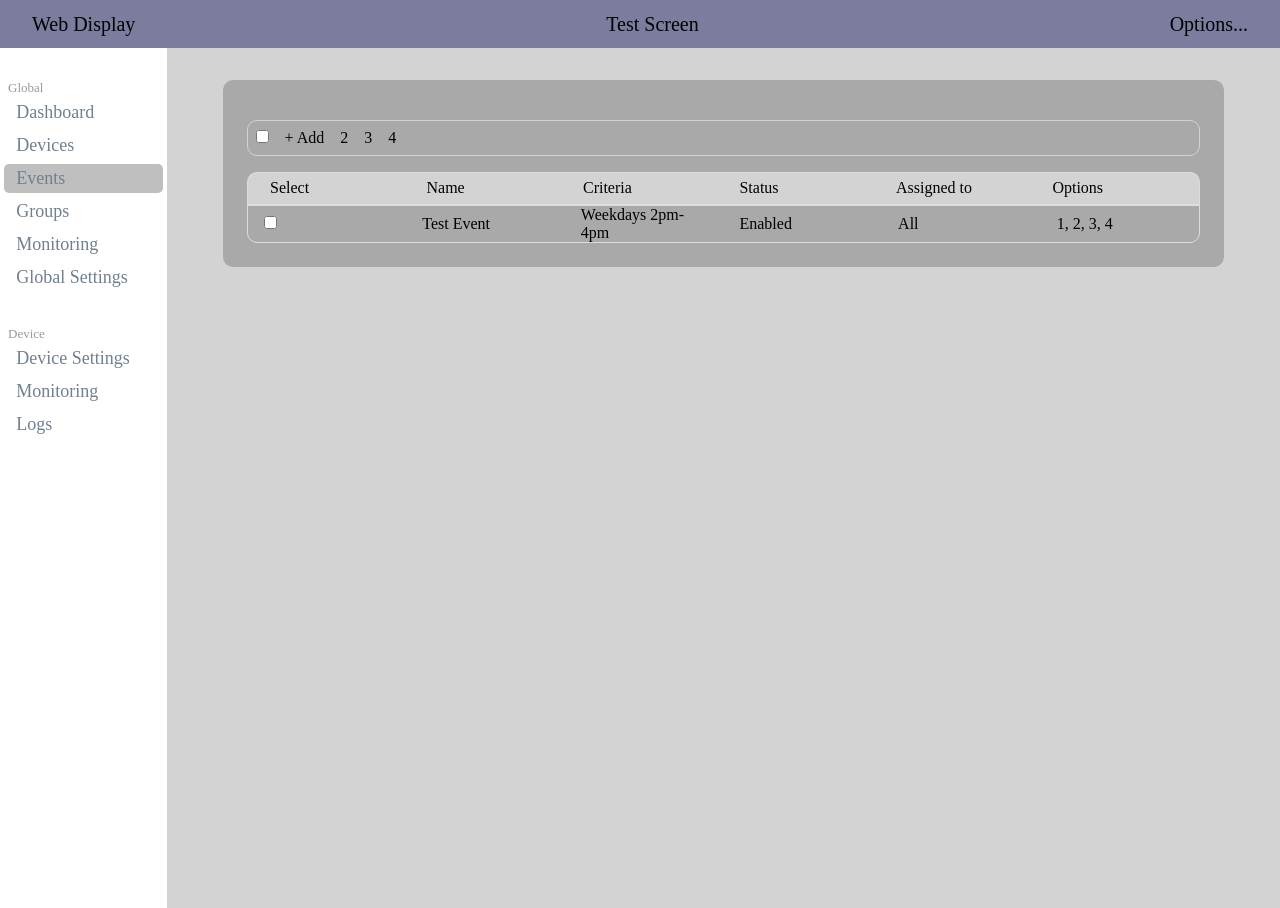
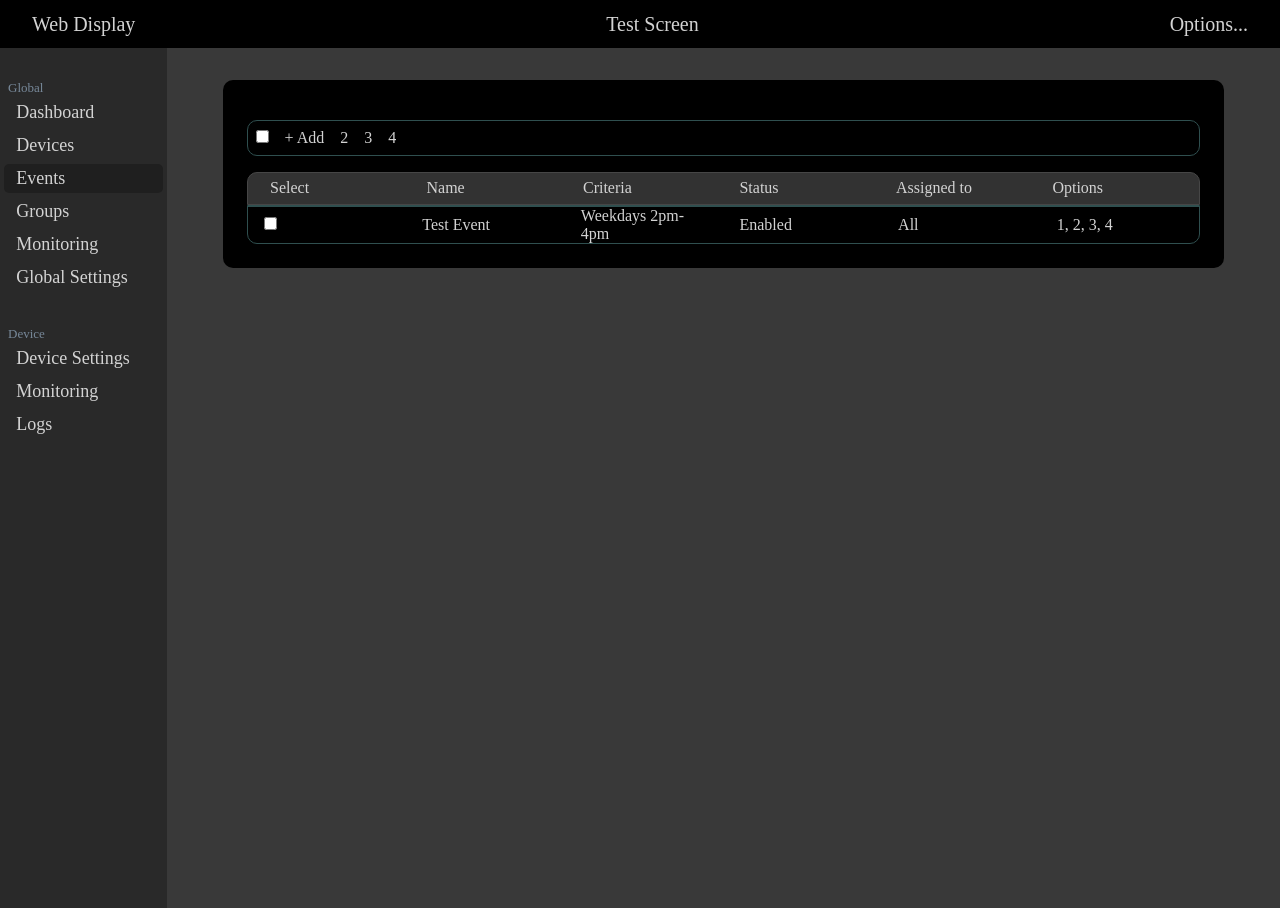
Before and after one commit to C2311231/WebDisplay, a Flask app: template templates/WebInterfaceV2/events.html in a window 1280 px wide. Run offline with Flask 3, Linux system fonts and the light colour scheme; the template is opened without the code that fills it, so the values that code supplies are empty; parts of the project's set-up code (start-up, migrations or seed data) failed here and were passed over.

Commit message:
Added a dark mode stylesheet

```diff
--- /dev/null
+++ b/static/WebInterfaceV2/dark-colors.css
@@ -0,0 +1,88 @@
+#title_bar {
+    background-color: black;
+    color:lightgray
+}
+
+#side_bar {
+    background-color: #292929;
+}
+
+div.table-cell.disabled {
+    color: rgba(255, 0, 0, 0.5);
+}
+
+div.table-item.disabled {
+    background-color: rgba(0, 0, 0, 0.25);
+    color: darkgray
+}
+
+div.table-cell.enabled {
+    color: rgba(0, 255, 0, 0.5);
+}
+
+div.settings-container div.settings-group hr {
+    color: rgba(0, 0, 0, 0.25);
+}
+
+div.settings-container h2 {
+    color: rgba(211, 211, 211, 0.4);
+
+}
+
+div.settings-container div.settings-group {
+    background-color: black;
+    color: lightgray;
+}
+
+div.selection_container div.table div.table-item {
+    border-top: 1px solid darkslategray;
+}
+
+div.selection_container div.table div.table-item:hover {
+    background-color: rgba(255, 255, 255, 0.1);
+}
+
+div.selection_container div.headings {
+    border-bottom: 1px solid rgba(255, 255, 255, 0.25);
+    background-color: rgb(50, 50, 50);
+    border: 1px solid rgb(70, 70, 70);
+}
+
+#side_bar h2 {
+    color: lightslategray;
+}
+
+#side_bar a {
+    color: lightgray;
+}
+
+#main_content {
+    background-color: #393939;
+}
+
+
+.selection_container {
+    background-color: black;
+    color: lightgray;
+}
+
+#side_bar a.selected {
+    background-color: rgba(0, 0, 0, 0.25);
+}
+
+
+#side_bar a:hover {
+    background-color: rgba(0, 0, 0, 0.25);
+}
+
+div.selection_container div.table {
+    border: 1px solid darkslategray;
+}
+
+div.selection_container div.tool_bar {
+    border: 1px solid darkslategray;
+}
+
+div.widget_container *{
+    border: 1px solid black;
+}
--- a/static/WebInterfaceV2/layout.css
+++ b/static/WebInterfaceV2/layout.css
@@ -18,7 +18,6 @@ html {
     min-height: 3vh;
     height: 3rem;
     max-height: 10vh;
-    background-color: rgb(124, 124, 159);
     display: flex;
     align-items: center;
     justify-content: space-between;
@@ -38,7 +37,6 @@ html {
     min-width: 5vw;
     max-width: 25vw;
     width: 12rem;
-    background-color: white;
     height: 100%;
     display: flex;
     align-items: center;
@@ -52,11 +50,9 @@ html {
     padding-top: 2rem;
     font-size: small;
     font-weight: normal;
-    color: rgba(0, 0, 0, 0.4);
 }
 
 #side_bar a {
-    color: slategray;
     text-decoration: none;
     font-size: large;
     padding: 0.25rem;
@@ -67,16 +63,6 @@ html {
     margin: 2px;
 }
 
-#side_bar a.selected {
-    background-color: rgba(0, 0, 0, 0.25);
-}
-
-
-#side_bar a:hover {
-    background-color: rgba(0, 0, 0, 0.25);
-}
-
-
 #main_page {
     height: 100%;
     width: 100vw;
@@ -86,14 +72,12 @@ html {
 #main_content {
     height: 100%;
     width: 100%;
-    background-color: lightgrey;
 }
 
 
 .selection_container {
     width: 90%;
     border-radius: 10px;
-    background-color: darkgrey;
     min-height: 7rem;
     margin: auto;
     margin-top: 2rem;
@@ -107,17 +91,13 @@ div.selection_container div.tool_bar {
     margin-bottom: 1rem;
     margin-top: 1rem;
     border-radius: 10px;
-    border: 1px solid lightgray;
 }
 
 div.selection_container div.headings {
     display: flex;
     padding: 0.4rem;
-    border-bottom: 1px solid rgba(0, 0, 0, 0.25);
     justify-content: space-around;
-    background-color: rgb(211, 211, 211);
     border-radius: 10px 10px 0 0;
-    border: 1px solid rgb(221, 221, 221);
     border-bottom: 0;
 }
 
@@ -129,7 +109,6 @@ div.selection_container div.headings div.heading {
 
 div.selection_container div.table {
     border-radius: 0px 0px 10px 10px;
-    border: 1px solid rgb(221, 221, 221);
     display: flex;
     flex-direction: column;
     overflow:auto;
@@ -139,13 +118,8 @@ div.selection_container div.table {
 div.selection_container div.table div.table-item {
     display: flex;
     justify-content: space-around;
-    border-top: 1px solid rgb(221, 221, 221);
     min-height: 2rem;
     align-items: center;
-}
-
-div.selection_container div.table div.table-item:hover {
-    background-color: rgba(255, 255, 255, 0.1);
 }
 
 div.selection_container div.table div.table-item div.table-cell {
@@ -165,7 +139,6 @@ div.widget_container {
 }
 
 div.widget_container *{
-    border: 1px solid black;
     border-radius: 10px;
     height: 20vh;
 }
@@ -180,12 +153,9 @@ div.settings-container {
 
 div.settings-container h2 {
     font-size: medium;
-    color: rgba(0, 0, 0, 0.4);
-
 }
 
 div.settings-container div.settings-group {
-    background-color: white;
     border-radius: 10px;
     padding: 1rem;
     margin: 1rem;
@@ -193,10 +163,6 @@ div.settings-container div.settings-group {
 
 div.settings-container div.settings-group h3 {
     padding: 1rem;
-}
-
-div.settings-container div.settings-group hr {
-    color: rgba(0, 0, 0, 0.25);
 }
 
 div.settings-container div.settings-group div.settings {
@@ -218,16 +184,3 @@ div.settings-container div.settings-group div.settings input {
     margin: auto;
     padding: auto;
 }
-
-div.table-cell.enabled {
-    color: rgba(0, 255, 0, 0.5);
-}
-
-div.table-cell.disabled {
-    color: rgba(255, 0, 0, 0.5);
-}
-
-div.table-item.disabled {
-    background-color: rgba(0, 0, 0, 0.25);
-    color: darkgray
-}
--- a/templates/WebInterfaceV2/layout.html
+++ b/templates/WebInterfaceV2/layout.html
@@ -7,6 +7,7 @@
         <meta name="description" content="">
         <meta name="viewport" content="width=device-width, initial-scale=1">
         <link rel="stylesheet" href="{{url_for('static', filename='WebInterfaceV2/layout.css')}}">
+        <link rel="stylesheet" href="{{url_for('static', filename='WebInterfaceV2/dark-colors.css')}}">
     </head>
     <body>
         <div id="title_bar">
```
Also changed, not shown: static/WebInterfaceV2/colors.css (added, +85 -0 lines).
